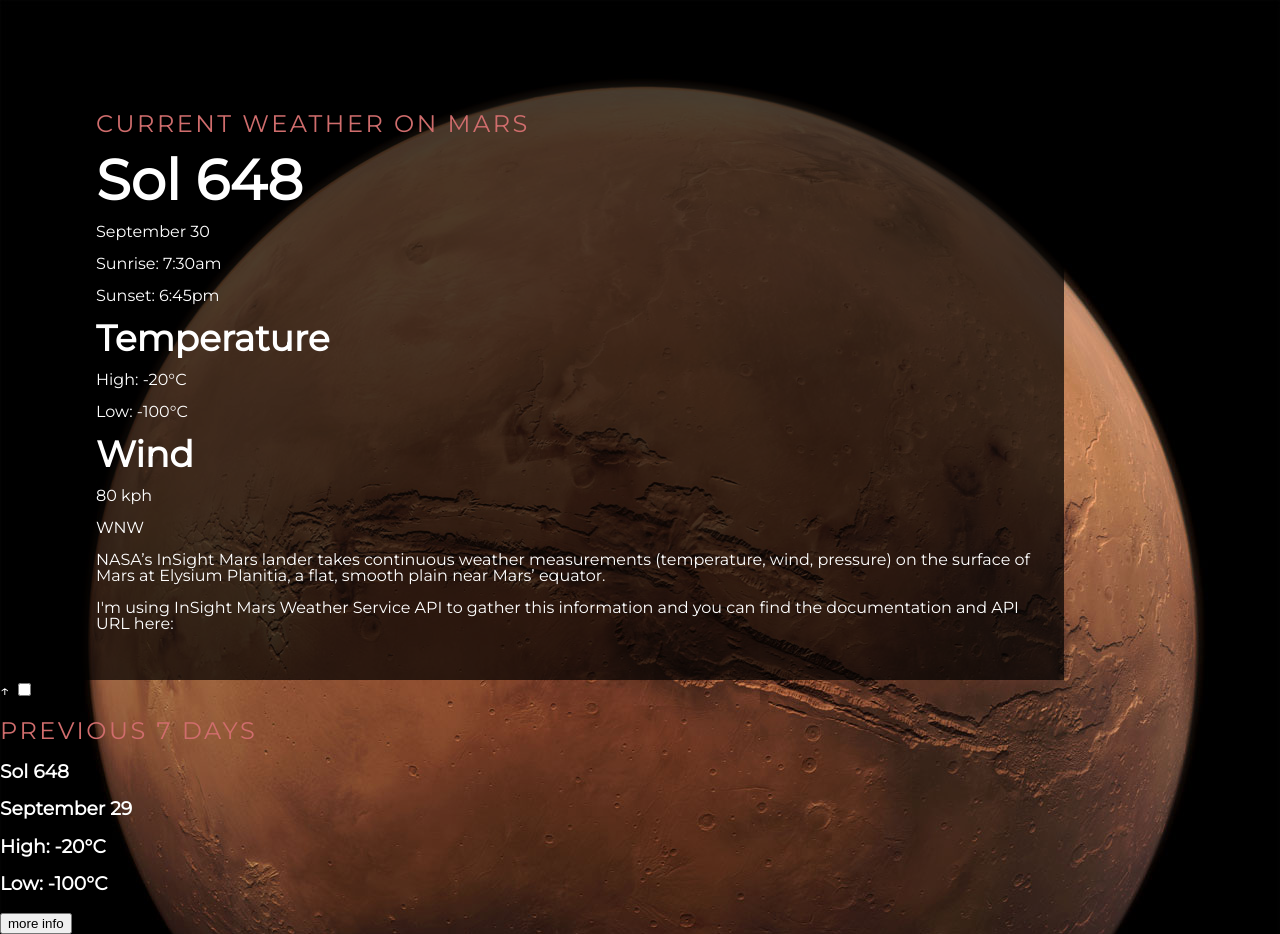
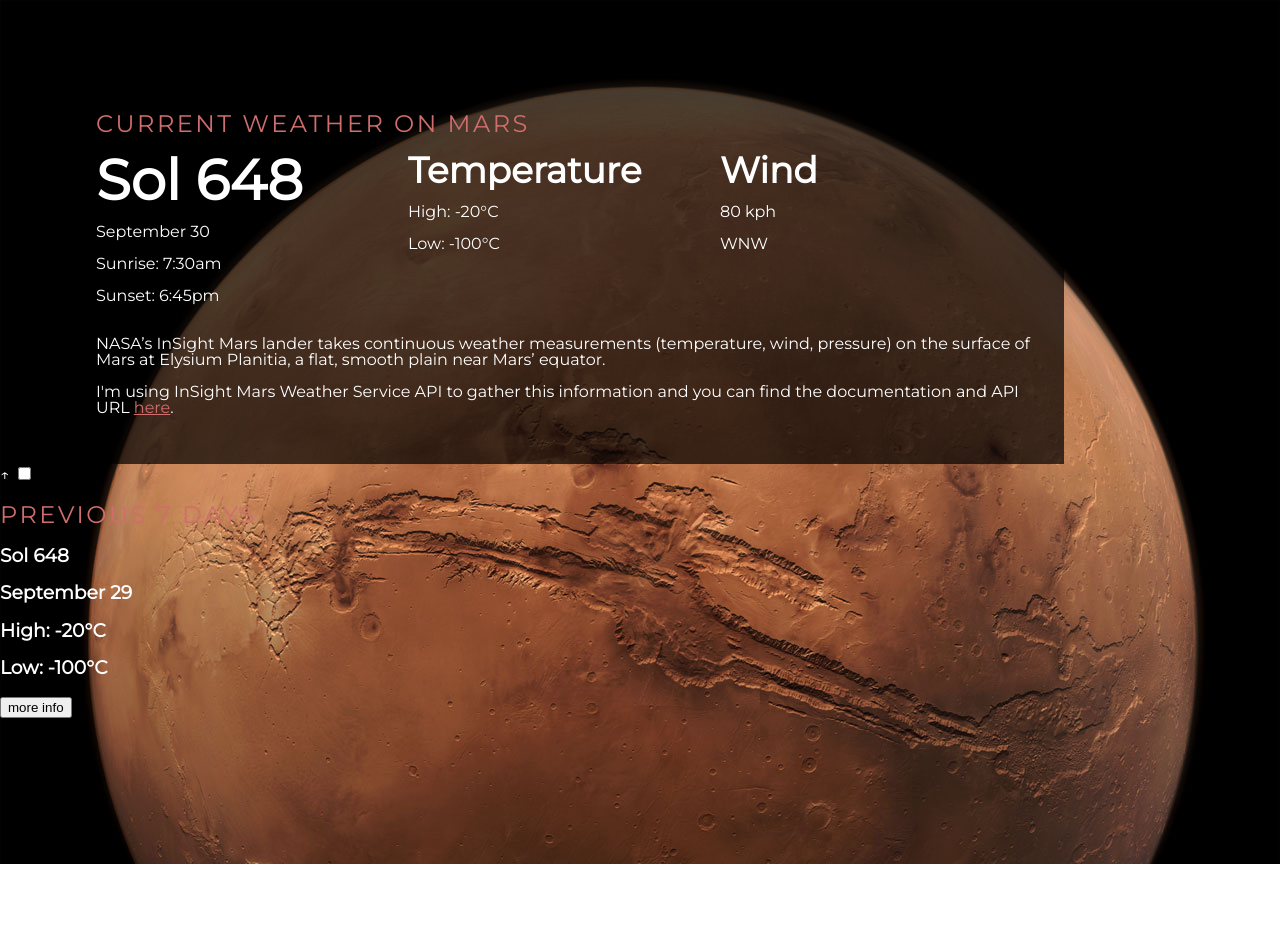
Before and after one commit to anjiemoore/MarsWeather, a plain HTML site: page index.html in a window 1280 px wide. After the commit the page ends 864 px from the top, so only its background shows below. Drawn offline with Linux system fonts and the light colour scheme; no server answers.

Commit message:
added grid for main information display

```diff
--- a/app.js
+++ b/app.js
@@ -19,8 +19,8 @@ function getWeather() {
                 maxTemp: data.AT.mx,
                 solDate: new Date(data.First_UTC),
                 solSeason: data.Season,
-                solWindSpeed: data.HWS.av,
-                solWindDir: data.WD.most_common.compass_point,
+                // solWindSpeed: data.HWS.av,
+                // solWindDir: data.WD.most_common.compass_point,
                 solSunrise: new Date(data.First_UTC),
                 solSunset: new Date(data.First_UTC)
             }
--- a/index.html
+++ b/index.html
@@ -31,8 +31,8 @@
         </div>
         <div class="info">
             <p>NASA’s InSight Mars lander takes continuous weather measurements (temperature, wind, pressure) on the surface of Mars at Elysium Planitia, a flat, smooth plain near Mars’ equator.</p>
-            <p>I'm using InSight Mars Weather Service API to gather this information and you can find the documentation and API URL here:
-                <a href="https://api.nasa.gov/assets/insight/InSight%20Weather%20API%20Documentation.pdf" target="_blank"></a>
+            <p>I'm using InSight Mars Weather Service API to gather this information and you can find the documentation and API URL
+                <a href="https://api.nasa.gov/assets/insight/InSight%20Weather%20API%20Documentation.pdf" target="_blank">here</a>.
             </p>
         </div>
     </main>
--- a/scss/styles.scss
+++ b/scss/styles.scss
@@ -47,12 +47,20 @@
         line-height: 1;
     }
 
+    a {
+        color: var(--clr-accent);
+        &:hover {
+            color: var(--clr-accent-dark);
+        }
+    }
+
     .main-title {
         font-size: var(--fs-h1);
         font-weight: var(--fw-light);
         color: var(--clr-accent);
         text-transform: uppercase;
         letter-spacing: 2.5px;
+        grid-column: 1 / -1;
     }
 
     .section-title {
@@ -70,4 +78,10 @@
         padding: 2em;
         max-width: 1000px;
         margin: 4em 0 0 4em;
+        display: grid;
+        grid-template-columns: repeat(3, 1fr);
     }
+
+    .info {
+        grid-column: 1 / 4;
+    }
```
Also changed, not shown: css/styles.css, 1 other file.
